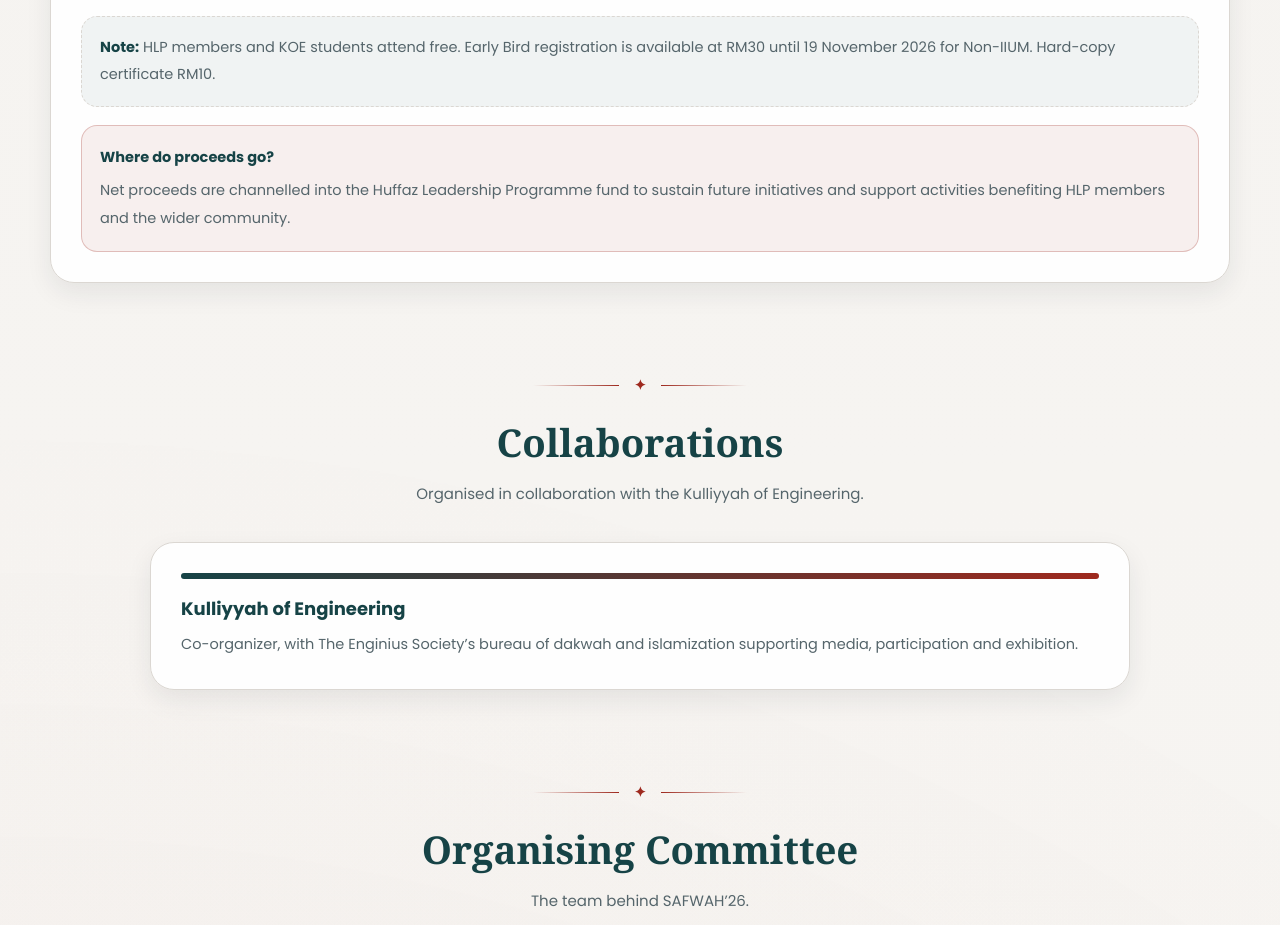
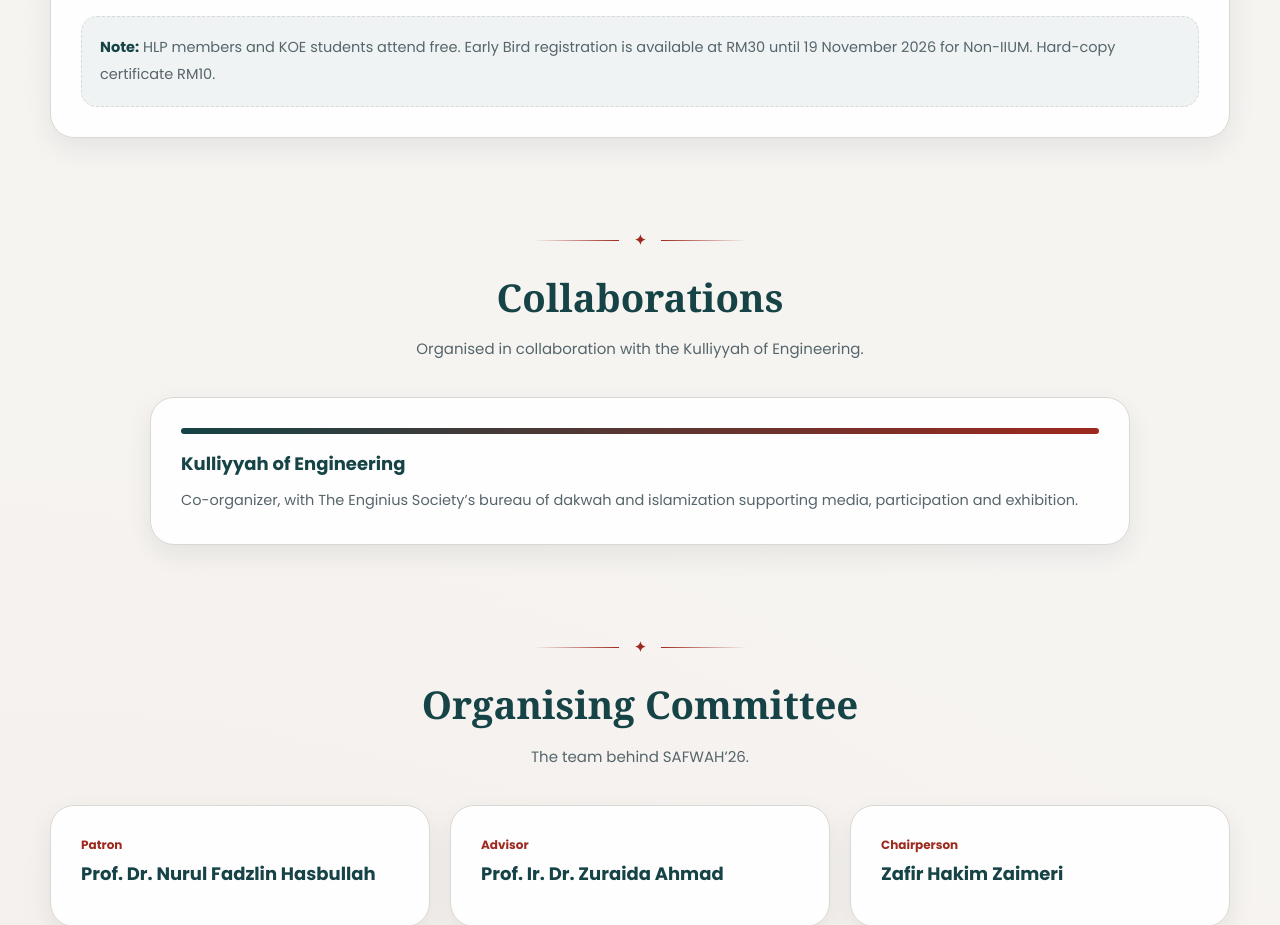
Before and after one commit to Mukuro1928/Safwah2027, a plain HTML site: page index.html in a window 1280 px wide. Shown: the part 5064-5989 px from the top of the page. Drawn offline with Linux system fonts and the light colour scheme.

Commit message:
Update index.html

```diff
--- a/index.html
+++ b/index.html
@@ -317,7 +317,6 @@ a:focus-visible,button:focus-visible,summary:focus-visible{outline:3px solid var
 <tr><td>Poster presenter</td><td>40</td><td>50</td><td>100</td><td>50 (NGO)</td></tr>
 </table>
 <div class="note"><strong>Note:</strong> HLP members and KOE students attend free. Early Bird registration is available at RM30 until 19 November 2026 for Non-IIUM. Hard-copy certificate RM10.</div>
-<div class="box"><strong style="display:block;color:var(--primary);margin-bottom:6px">Where do proceeds go?</strong>Net proceeds are channelled into the Huffaz Leadership Programme fund to sustain future initiatives and support activities benefiting HLP members and the wider community.</div>
 </div>
 </section>
 
```
